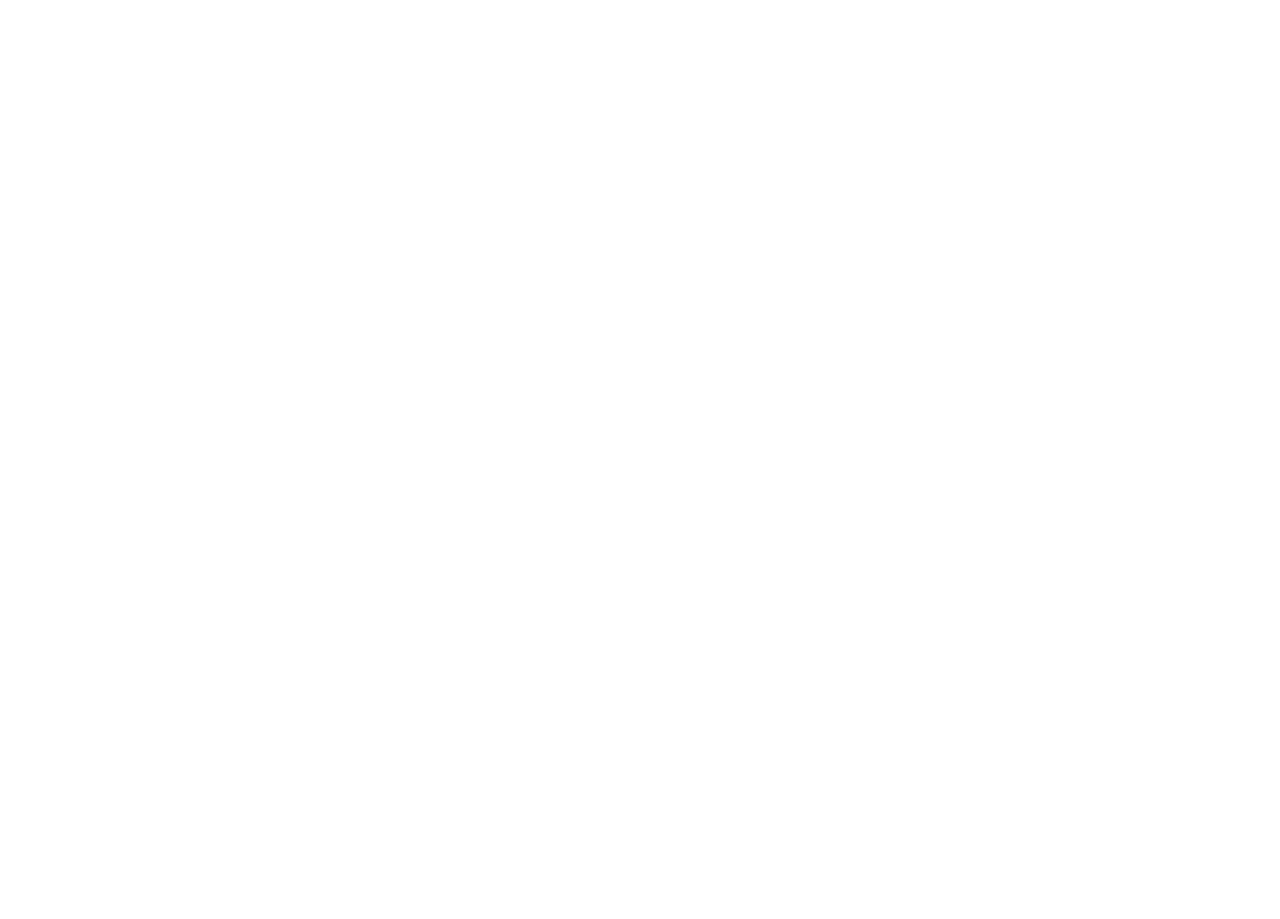
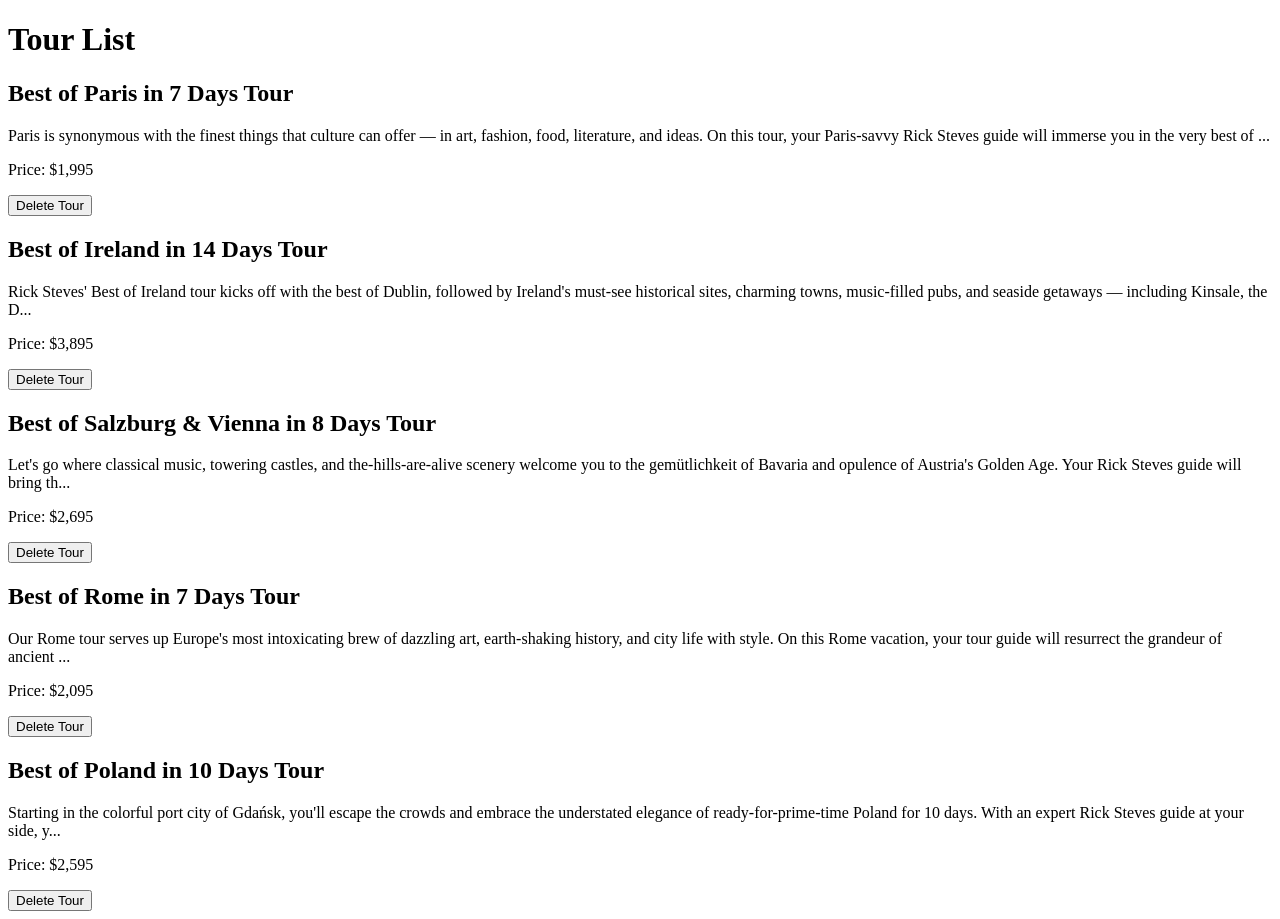
Before and after one commit to acciojob/tours-shubham-bhutada, a React app: page / in a window 1280 px wide. Before the commit the page ends 800 px from the top, so only its background shows below. Built offline with nearby package versions, Linux system fonts and the light colour scheme.

Commit message:
testcase 1

```diff
--- a/src/components/App.js
+++ b/src/components/App.js
@@ -1,9 +1,69 @@
-import React from "react";
+import React, { useState, useEffect } from "react";
+import tourData from "../data/tourData";
 
 const App = () => {
-    return(
-      <main id="main">
-      </main>
-    )
-}
+  const [tours, setTours] = useState([]);
+  const [loading, setLoading] = useState(true);
+
+  useEffect(() => {
+    // Simulate fetching data from an API
+    setTimeout(() => {
+      setTours(tourData);
+      setLoading(false);
+    }, 1000); // Simulating a 1-second delay for loading
+  }, []);
+
+  const handleDeleteTour = (id) => {
+    const updatedTours = tours.filter((tour) => tour.id !== id);
+    setTours(updatedTours);
+  };
+
+  const handleRefresh = () => {
+    // Simulate fetching data from an API
+    setLoading(true);
+    setTimeout(() => {
+      setTours([
+        // Your tour data goes here
+      ]);
+      setLoading(false);
+    }, 1000); // Simulating a 1-second delay for loading
+  };
+
+  return (
+    <main id="main">
+      <h1 className="title">Tour List</h1>
+      {loading ? (
+        <p className="loading">Loading...</p>
+      ) : tours.length === 0 ? (
+        <div>
+          <p className="loading">No more tours</p>
+          <button className="btn" onClick={handleRefresh}>
+            Refresh
+          </button>
+        </div>
+      ) : (
+        <div>
+          {tours.map((tour) => (
+            <div key={tour.id} className="single-tour">
+              <h2>{tour.name}</h2>
+              <p className="tour-info">
+                {tour.info.length > 200
+                  ? tour.info.slice(0, 200) + "..."
+                  : tour.info}
+              </p>
+              <p className="tour-price">Price: ${tour.price}</p>
+              <button
+                className="delete-btn"
+                onClick={() => handleDeleteTour(tour.id)}
+              >
+                Delete Tour
+              </button>
+            </div>
+          ))}
+        </div>
+      )}
+    </main>
+  );
+};
+
 export default App;
--- /dev/null
+++ b/src/data/tourData.js
@@ -0,0 +1,39 @@
+const tourData = [
+    {
+      "id": "rec6d6T3q5EBIdCfD",
+      "name": "Best of Paris in 7 Days Tour",
+      "info": "Paris is synonymous with the finest things that culture can offer — in art, fashion, food, literature, and ideas. On this tour, your Paris-savvy Rick Steves guide will immerse you in the very best of the City of Light: the masterpiece-packed Louvre and Orsay museums, resilient Notre-Dame Cathedral, exquisite Sainte-Chapelle, and extravagant Palace of Versailles. You'll also enjoy guided neighborhood walks through the city's historic heart as well as quieter moments to slow down and savor the city's intimate cafés, colorful markets, and joie de vivre. Join us for the Best of Paris in 7 Days!",
+      "image": "https://dl.airtable.com/.attachments/a0cd0702c443f31526267f38ea5314a1/2447eb7a/paris.jpg",
+      "price": "1,995"
+    },
+    {
+      "id": "recIwxrvU9HfJR3B4",
+      "name": "Best of Ireland in 14 Days Tour",
+      "info": "Rick Steves' Best of Ireland tour kicks off with the best of Dublin, followed by Ireland's must-see historical sites, charming towns, music-filled pubs, and seaside getaways — including Kinsale, the Dingle Peninsula, the Cliffs of Moher, the Aran Islands, Galway, Connemara, Giant's Causeway, and the compelling city of Belfast. All along the way, Rick's guides will share their stories to draw you in to the Emerald Isle, and the friendliness of the people will surely steal your heart. Join us for the Best of Ireland in 14 Days!",
+      "image": "https://dl.airtable.com/.attachments/6c24084000a3777064c5200a8c2ae931/04081a3e/ireland.jpeg",
+      "price": "3,895"
+    },
+    {
+      "id": "recJLWcHScdUtI3ny",
+      "name": "Best of Salzburg & Vienna in 8 Days Tour",
+      "info": "Let's go where classical music, towering castles, and the-hills-are-alive scenery welcome you to the gemütlichkeit of Bavaria and opulence of Austria's Golden Age. Your Rick Steves guide will bring this region's rich history and culture to life in festive Munich, Baroque Salzburg, sparkling Lake Hallstatt, monastic Melk, the blue Danube, and royal Vienna — with cozy villages and alpine vistas all along the way. Join us for the Best of Munich, Salzburg & Vienna in 8 Days!",
+      "image": "https://dl.airtable.com/.attachments/27f6cbfe631e303f98b97e9dafacf25b/6bbe2a07/vienna.jpeg",
+      "price": "2,695"
+    },
+    {
+      "id": "recK2AOoVhIHPLUwn",
+      "name": "Best of Rome in 7 Days Tour",
+      "info": "Our Rome tour serves up Europe's most intoxicating brew of dazzling art, earth-shaking history, and city life with style. On this Rome vacation, your tour guide will resurrect the grandeur of ancient Rome's Colosseum, Forum, Pantheon, and nearby Ostia Antica. From the Renaissance and Baroque eras, you'll marvel at St. Peter's Basilica, the Vatican Museums, Sistine Chapel, and Borghese Gallery. You'll also enjoy today's Rome, with neighborhood walking tours, memorable restaurants, and time to explore on your own. Join us for the Best of Rome in 7 Days!",
+      "image": "https://dl.airtable.com/.attachments/3efa7aa402d49c12b8769c581a96af42/d5b641e3/italy.jpeg",
+      "price": "2,095"
+    },
+    {
+      "id": "receAEzz86KzW2gvH",
+      "name": "Best of Poland in 10 Days Tour",
+      "info": "Starting in the colorful port city of Gdańsk, you'll escape the crowds and embrace the understated elegance of ready-for-prime-time Poland for 10 days. With an expert Rick Steves guide at your side, you'll experience mighty Malbork castle, the cobbly-cute village of Toruń, Poland's contemporary capital of Warsaw, the spiritual Jasna Góra Monastery, and charming Kraków — Poland's finest city. In this land of surprises — so trendy and hip, yet steeped in history — there's so much to discover. Join us for the Best of Poland in 10 Days!",
+      "image": "https://dl.airtable.com/.attachments/3feee7a93af0f4f809312132090c9a80/58e3e8ec/poland.jpeg",
+      "price": "2,595"
+    }
+]
+
+export default tourData;
```
Also changed, not shown: 1 other file (tests, documents, lock files or other folders).
